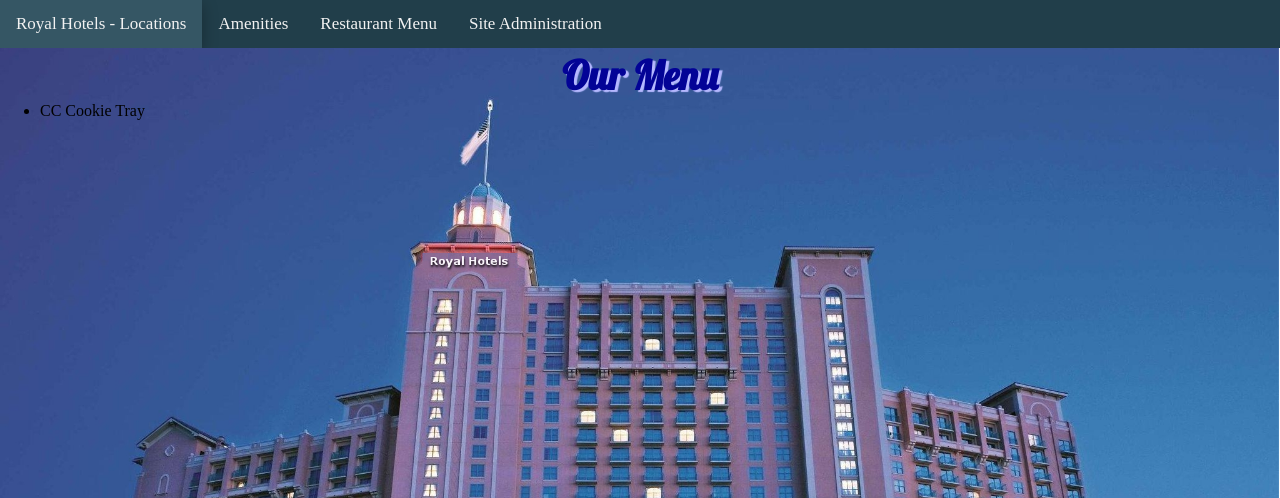
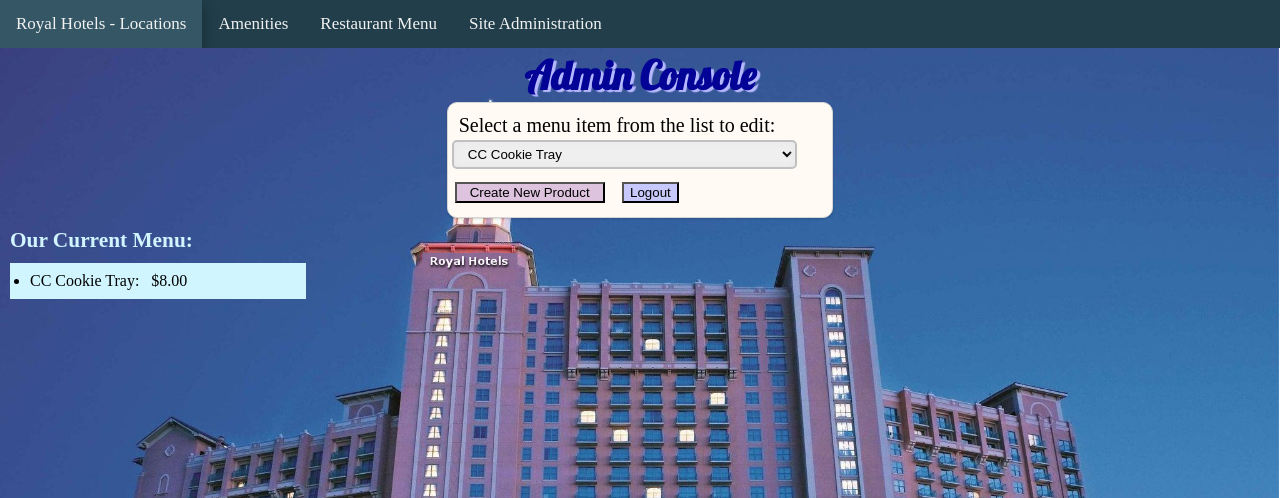
Before and after one commit to MyraReeves/DjangoProject1, a Django app: page /admin_console in a window 1280 px wide. Shown: the top 498 px of the page. Run offline with Django 5.2, Linux system fonts and the light colour scheme; data comes from the database, SQL or seed files in the repository.

Commit message:
Adds dropdown menu for administrative control of menu choices

```diff
--- a/src/mainapp/products/templates/products/menu.html
+++ b/src/mainapp/products/templates/products/menu.html
@@ -1,13 +1,33 @@
 {% extends "base.html" %}
 
-{% block title %}RH - menu{% endblock %}
+{% block title %}Admin{% endblock %}
 
-{% block header %}Our Menu{% endblock %}
+{% block header %}Admin Console{% endblock %}
 
 {% block mainContent %}
-    <ul>
+
+<div class="admin_panel" style="width: 30%;">
+    <form name="productForm" method="POST" action="">
+        <div>
+            {% csrf_token %}
+            <label for="menu_id" style="margin-left: 8pt; margin-top: 10pt;">Select a menu item from the list to edit:</label>
+            <select id="menu_id" style="width: 90%;" name="menuEdit" onChange="top.location.href=this.options[this.selectedIndex].value;">
+                {% for item in menu %}
+                    <option value="../{{ item.pk }}/details/">{{ item.name }}</option>
+                {% endfor %}
+            </select>
+            <div class="formButton_container" style="margin:10pt 0pt 10pt 5pt;">
+                <a href=""><button type="button" class="button1" style="background-color: #ddc3dd; width: 150px;">Create New Product</button></a>
+                <a href="{% url 'home' %}"><button type="button" class="button1" style="background-color: #c7c9fc; margin-left: 10pt;">Logout</button></a>
+            </div>
+        </div>
+    </form>
+</div>
+
+<h4 style="color: #d1f5ff; margin:10px; font-size: 16pt;">Our Current Menu:</h4>
+    <ul class="menu1" style="background-color: #d1f5ff; width: 20%; margin:10px; padding: 8px 20px; line-height: 20px;">
     {% for item in menu %}
-        <li>{{ item.name }}</li>
+        <li>{{ item.name }}: &nbsp; ${{item.price}}</li>
     {% endfor %}
     </ul>
 
```
